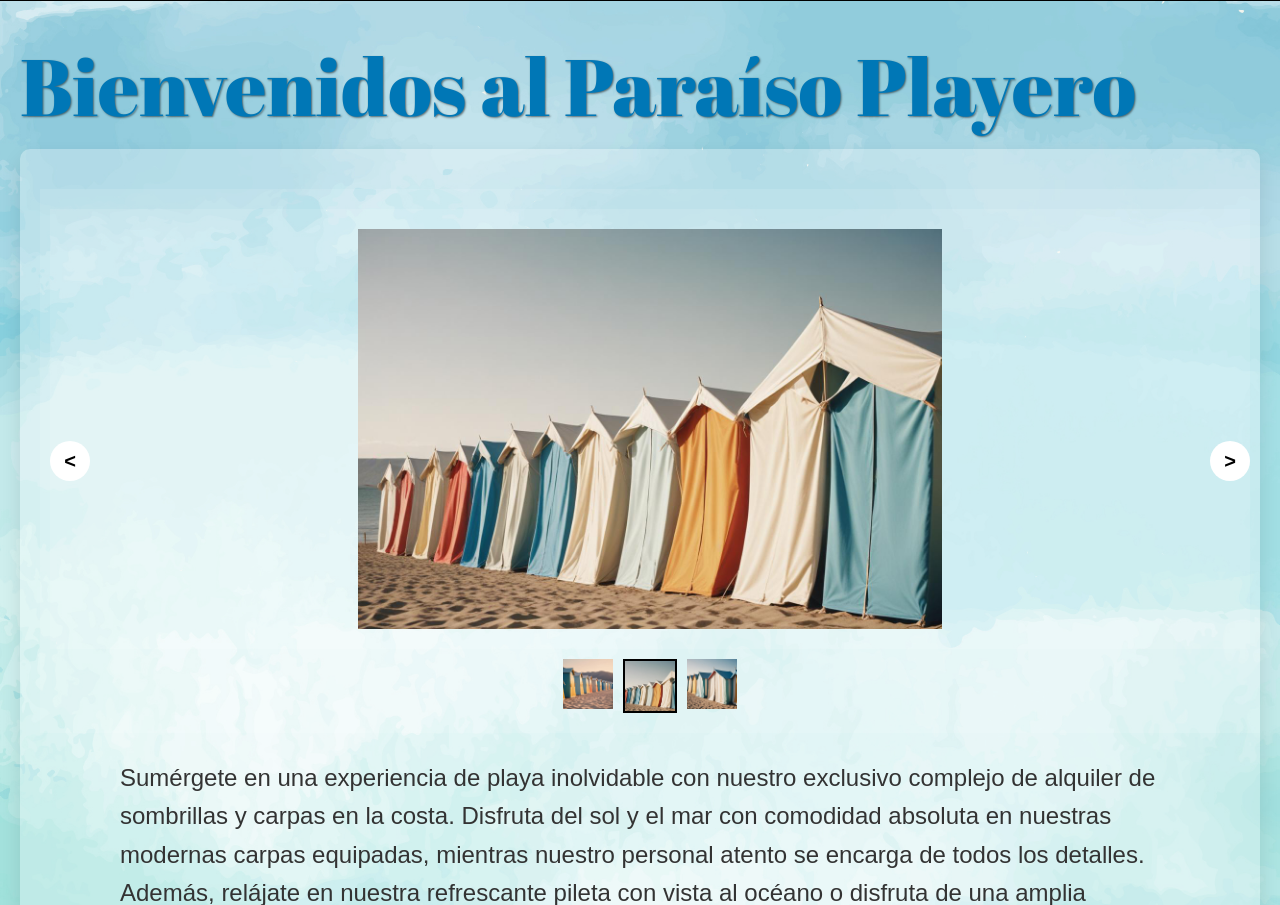
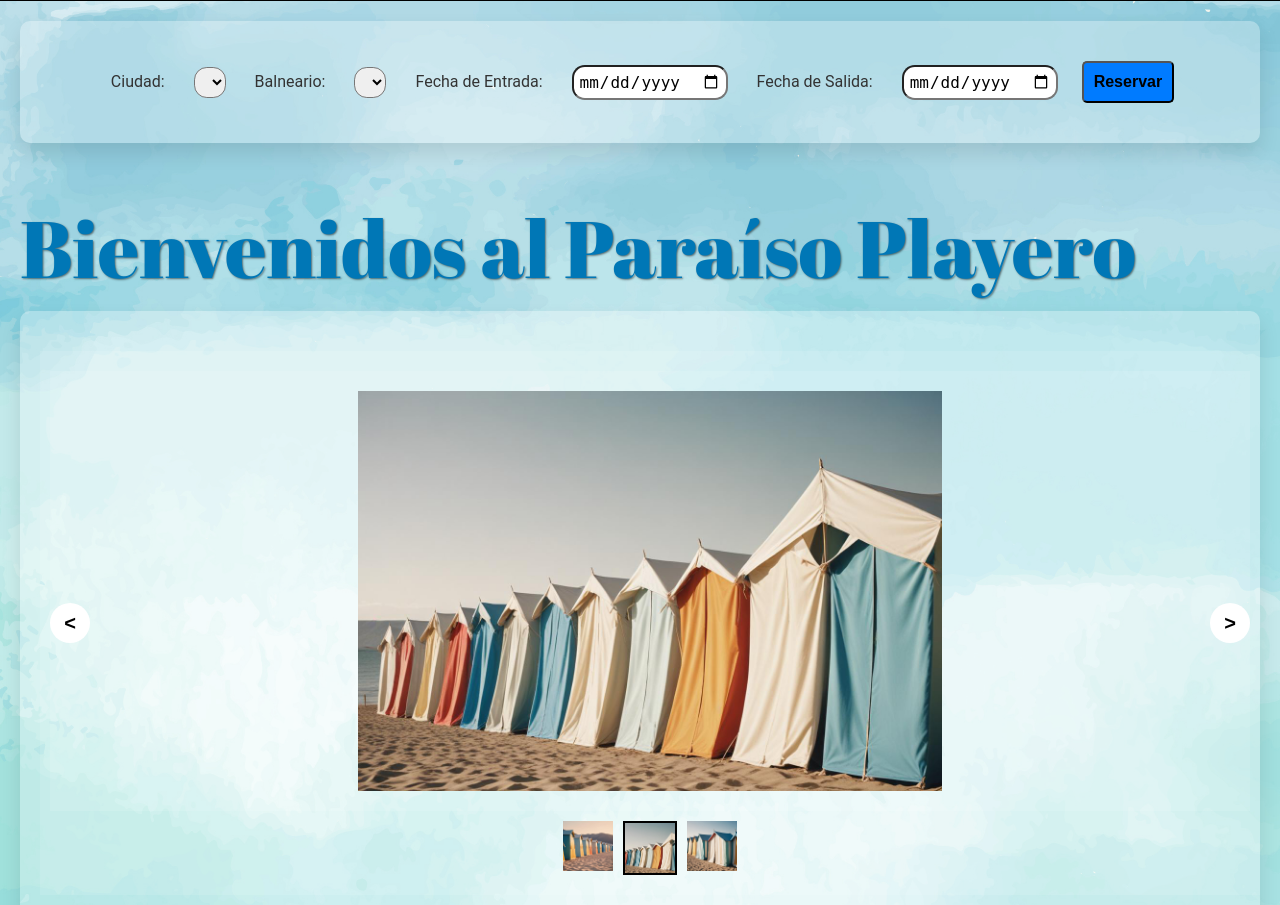
Before and after one commit to FranZoia6/Tents, a PHP site: template src/App/views/index.view.twig in a window 1280 px wide. Shown: the top 905 px of the page. Run offline with PHP 8.4, Linux system fonts and the light colour scheme; the template is opened without the code that fills it, so the values that code supplies are empty; some libraries are stand-ins or nearby versions; some web fonts are replaced.

Commit message:
footer y reserva.

```diff
--- a/public/style/styles.css
+++ b/public/style/styles.css
@@ -190,8 +190,64 @@ footer {
     background-color: var(--background-section1);
     text-align: center;
     padding: 20px;
-    color: var(--text);
-    margin-top: 40px; /* Espacio entre última sección y footer */
+    display: flex;
+    flex-direction: row;
+    justify-content: center;
+    gap: 10%;
+}
+
+footer > a {
+    text-decoration: none;
+    font-size: 1.2rem;
+}
+
+footer > a > i {
+  font-size: 1.5rem;
+}
+
+footer > a {
+    display: flex;
+    flex-direction: column;
+    color: black;
+}
+
+footer .whatsapp > i {
+  color: green;
+}
+
+footer .phone > i {
+    color: green;
+}
+
+
+footer .facebook > i {
+  color: blue;
+}
+
+footer .instagram > i {
+  color: #c92bb7;
+}
+
+.reserva {
+  display: flex;
+  justify-content: center;
+  gap: 1.5rem;
+  align-items: center;
+}
+
+.reserva > label,select,input {
+  font-size: 1rem;
+  border-radius: 0.8rem;
+  padding: 5px;
+}
+
+.bReserva {
+  font-size: 1rem;
+  padding: 10px;
+  border-radius: 5px;
+  color: black;
+  font-weight: bold;
+  background-color: #007bff;
 }
 
 .carousel {
--- a/src/App/Controllers/PageController.php
+++ b/src/App/Controllers/PageController.php
@@ -12,6 +12,8 @@ class PageController extends Controller
     {
         $titulo = 'Tents';
         $menu = $this->menu;
+        $ciudades = ['Mar del Plata', 'Ciudad 2', 'Ciudad 3'];
+        $balnearios = ['Alfonsina Storni', 'Balneario 2', 'Balneario 3'];
 
         session_start();
 
@@ -25,7 +27,7 @@ class PageController extends Controller
             session_destroy();
         }
 
-        echo $this->twig->render('index.view.twig', compact('menu','titulo'));
+        echo $this->twig->render('index.view.twig', compact('menu','titulo','ciudades','balnearios'));
     }
 
     public function servicies()
--- a/src/App/views/index.view.twig
+++ b/src/App/views/index.view.twig
@@ -2,8 +2,27 @@
 
 {% block main %}
     <main>
+        <section class="reserva">
+                <label for="ciudad">Ciudad:</label>
+                <select name="ciudad" id="ciudad">
+                    {% for ciudad in ciudades %}
+                        <option value="{{ ciudad }}">{{ ciudad }}</option>
+                    {% endfor %}
+                </select>
+                <label for="balneario">Balneario:</label>
+                <select name="balneario" id="balneario">
+                    {% for balneario in balnearios %}
+                        <option value="{{ balneario }}">{{ balneario }}</option>
+                    {% endfor %}
+                </select>
+                <label for="fecha_entrada">Fecha de Entrada:</label>
+                <input type="date" id="fecha_entrada" name="fecha_entrada">
+                <label for="fecha_salida">Fecha de Salida:</label>
+                <input type="date" id="fecha_salida" name="fecha_salida">
+                <button class="bReserva" type="buttom">Reservar</button>
+        </section>
+
         <h1>Bienvenidos al Paraíso Playero</h1>
-
         <section class="center">
             <section class="carousel"></section>
             <p>
--- a/src/App/views/parts/footer.view.twig
+++ b/src/App/views/parts/footer.view.twig
@@ -1,18 +1,8 @@
 
-    <footer>
-        <section>
-            <h3>Contacto</h3>
-            <p>Dirección: Calle Ejemplo, Ciudad, País</p>
-            <p>Teléfono: +123456789</p>
-            <p>Email: info@tuempresa.com</p>
-        </section>
-        {# <section>
-            <h3> <?=  $titulo ?> </h3>
-            <ul>
-                <li><a href="#" class="facebook"><i class="fa fa-facebook"></i></a></li>
-                <li><a href="#" class="twitter"><i class="fa fa-twitter"></i></a></li>
-                <li><a href="#" class="linkedin"><i class="fa fa-linkedin"></i></a></li>
-                <li><a href="#" class="instagram"><i class="fa fa-instagram"></i></a></li>
-            </ul>
-        </section> #}
+    <footer id="footer">
+        <a class="email" href="#"><i class="fa-solid fa-envelope"></i> info@tuempresa.com</a>
+        <a class="whatsapp" href="https://wa.me/2346505022" target="_blank" class="whatsApp"><i class="fa-brands fa-whatsapp"></i> 2346505022</a>
+        <a class="facebook" href="#" class="facebook"><i class="fa-brands fa-facebook"></i></a>
+        <a class="phone" href="#"><i class="fa-solid fa-phone"></i> +123456789</a>
+        <a class="instagram" href="#" class="instagram"><i class="fa-brands fa-instagram"></i></a>
     </footer>
--- a/src/App/views/parts/head.view.twig
+++ b/src/App/views/parts/head.view.twig
@@ -12,5 +12,6 @@
     <link rel="preconnect" href="https://fonts.gstatic.com" crossorigin>
     <link href="https://fonts.googleapis.com/css2?family=Abril+Fatface&display=swap" rel="stylesheet">
     <link href="https://fonts.googleapis.com/css2?family=Century+Gothic&display=swap" rel="stylesheet">
+    <link rel="stylesheet" href="https://cdnjs.cloudflare.com/ajax/libs/font-awesome/6.2.1/css/all.min.css" integrity="sha512-MV7K8+y+gLIBoVD59lQIYicR65iaqukzvf/nwasF0nqhPay5w/9lJmVM2hMDcnK1OnMGCdVK+iQrJ7lzPJQd1w==" crossorigin="anonymous" referrerpolicy="no-referrer" />
     <title> {{ titulo }} </title>
 </head>
--- a/src/bootstrap.php
+++ b/src/bootstrap.php
@@ -37,7 +37,7 @@ $router->get('/contact','PageController@contact');
 $router->get('/beachResortIndex','BeachResortController@index');
 $router->get('/beachResort','BeachResortController@get');
 $router->post('/contact','PageController@contactProccess');
-$router -> get('/login', 'PageController@login');
+$router ->get('/login', 'PageController@login');
 
 $router -> post('/portal-admin', 'UserController@loginValidar');
 
```
Also changed, not shown: src/App/Controllers/CityController.php (added, +40 -0 lines), src/App/Models/CityCollection.php (added, +34 -0 lines).
